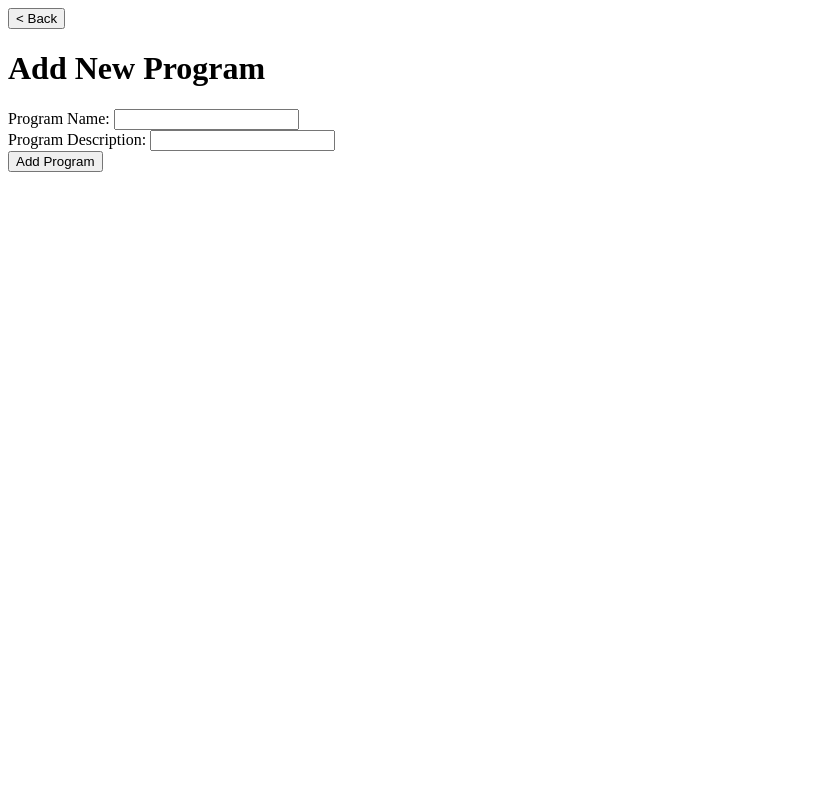
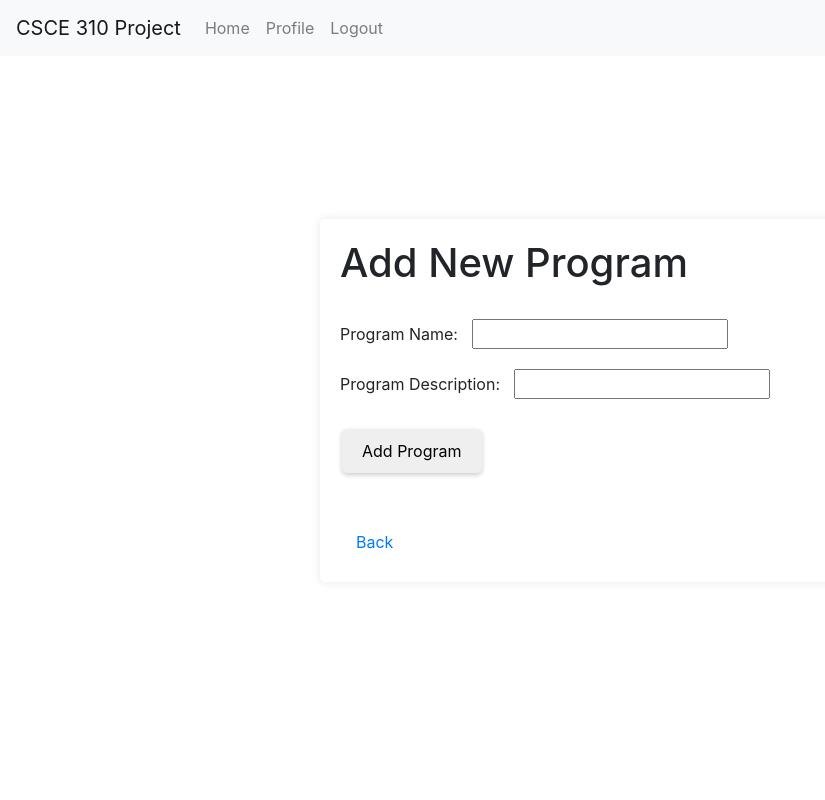
Before and after one commit to freddypadronscarton/CSCE310_Project, a Flask app: page /admin/add_program in a window 1280 px wide. Shown: the whole page, without its empty margins (0-825 px from the left). Run offline with Flask 3, Linux system fonts and the light colour scheme; a user stored in the database is signed in; some libraries are stand-ins or nearby versions.

Commit message:
Styled Add Program

```diff
--- a/flaskapp/templates/admin/admin_add_program.html
+++ b/flaskapp/templates/admin/admin_add_program.html
@@ -3,9 +3,34 @@
 <head>
   <meta charset="UTF-8">
   <meta name="viewport" content="width=device-width, initial-scale=1.0">
+  <link rel="stylesheet" href="https://stackpath.bootstrapcdn.com/bootstrap/4.3.1/css/bootstrap.min.css">
   <title>Admin Add Program</title>
 </head>
 <body>
+      <!-- Navigation Bar -->
+    <nav class="navbar navbar-expand-lg navbar-light bg-light fixed-top">
+      <a class="navbar-brand" href="#">CSCE 310 Project</a>
+      <button class="navbar-toggler" type="button" data-toggle="collapse" data-target="#navbarNav" aria-controls="navbarNav" aria-expanded="false" aria-label="Toggle navigation">
+          <span class="navbar-toggler-icon"></span>
+      </button>
+      <div class="collapse navbar-collapse" id="navbarNav">
+          <ul class="navbar-nav">
+              <li class="nav-item">
+                  <a class="nav-link" href="/home">Home</a>
+              </li>
+
+              <li class="nav-item">
+                  <a class="nav-link" href="/profile">Profile</a>
+              </li>
+
+              <li class="nav-item">
+                  <a class="nav-link" href="/logout">Logout</a>
+              </li>
+          </ul>
+      </div>
+  </nav>
+  <!--End of Navigation Bar -->
+
   <!-- Flash Messages -->
   {% with messages = get_flashed_messages(with_categories=true) %}
     {% if messages %}
@@ -15,12 +40,8 @@
     {% endif %}
   {% endwith %}
 
-  <a href="{{ url_for('home') }}">
-    <button>< Back</button>
-  </a>
-
-  <h1>Add New Program</h1>
   <form action="{{ url_for('admin_bp.add_program') }}" method="POST">
+    <h1>Add New Program</h1><br>
     <div class="form-group">
       <label for="program_name">Program Name:</label>
       <input id="program_name" name="program_name" type="text">
@@ -31,7 +52,43 @@
     </div>
     <div class="form-group">
       <button type="submit">Add Program</button>
-    </div>
+    </div><br>
+
+    <a class="nav-link" href="/home">Back</a>
   </form>
 </body>
+<style>
+  body {
+      display: flex;
+      justify-content: center;
+      align-items: center;
+      min-height: 100vh;
+      margin: 0;
+      padding: 0;
+  }
+  form {
+      width: 50%;
+      padding: 20px;
+      box-shadow: 0 0 10px rgba(0,0,0,0.1);
+      background: #fff;
+      border-radius: 5px;
+  }
+  .form-group {
+      margin-bottom: 15px;
+  }
+  label {
+      margin-right: 10px;
+  }
+  button, .btn-custom {
+      border: none;
+      padding: 10px 20px;
+      margin: 10px 2px;
+      border-radius: 5px;
+      box-shadow: 0 2px 5px rgba(0,0,0,0.2);
+  }
+
+  button:hover, .btn-custom:hover {
+      box-shadow: 0 4px 10px rgba(0,0,0,0.3);
+  }
+</style>
 </html>
```
Also changed, not shown: flaskapp/templates/admin/admin_update_program.html (+11 -0 lines), flaskapp/templates/register.html (+11 -0 lines).
